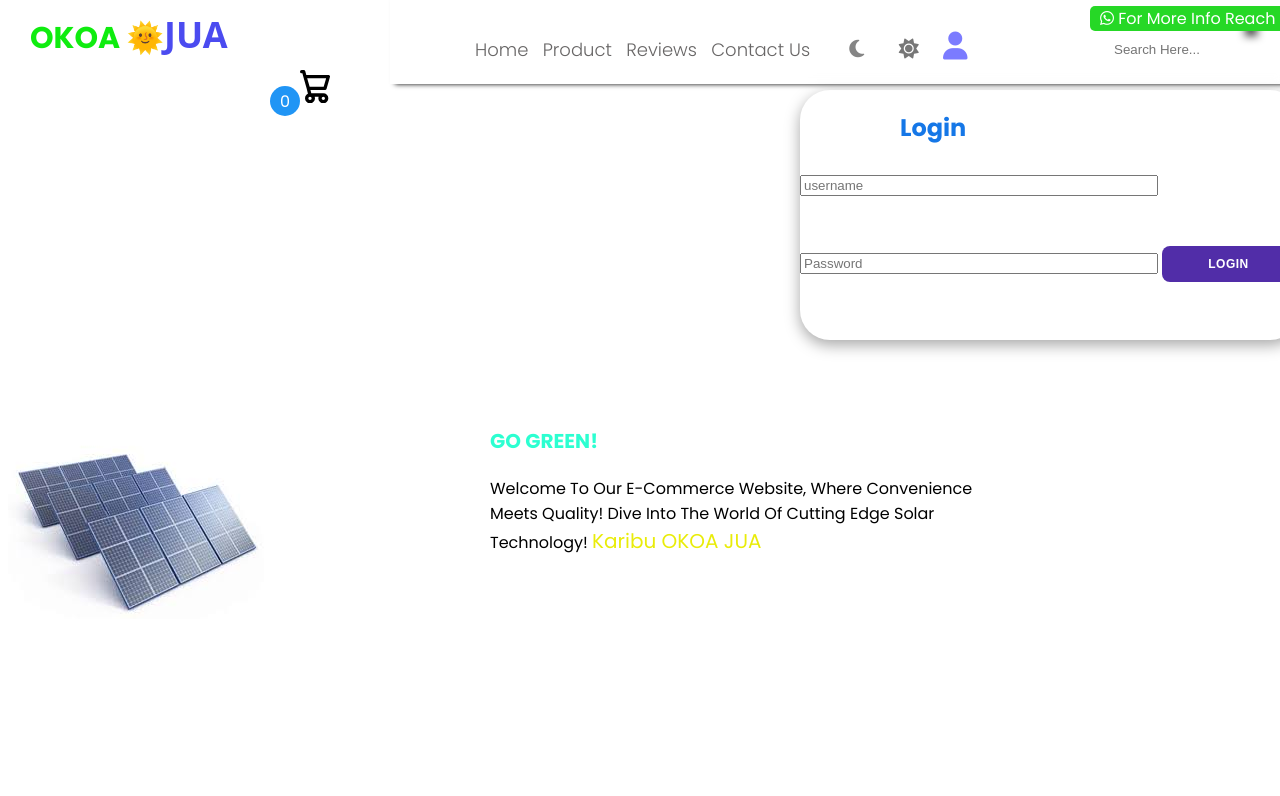
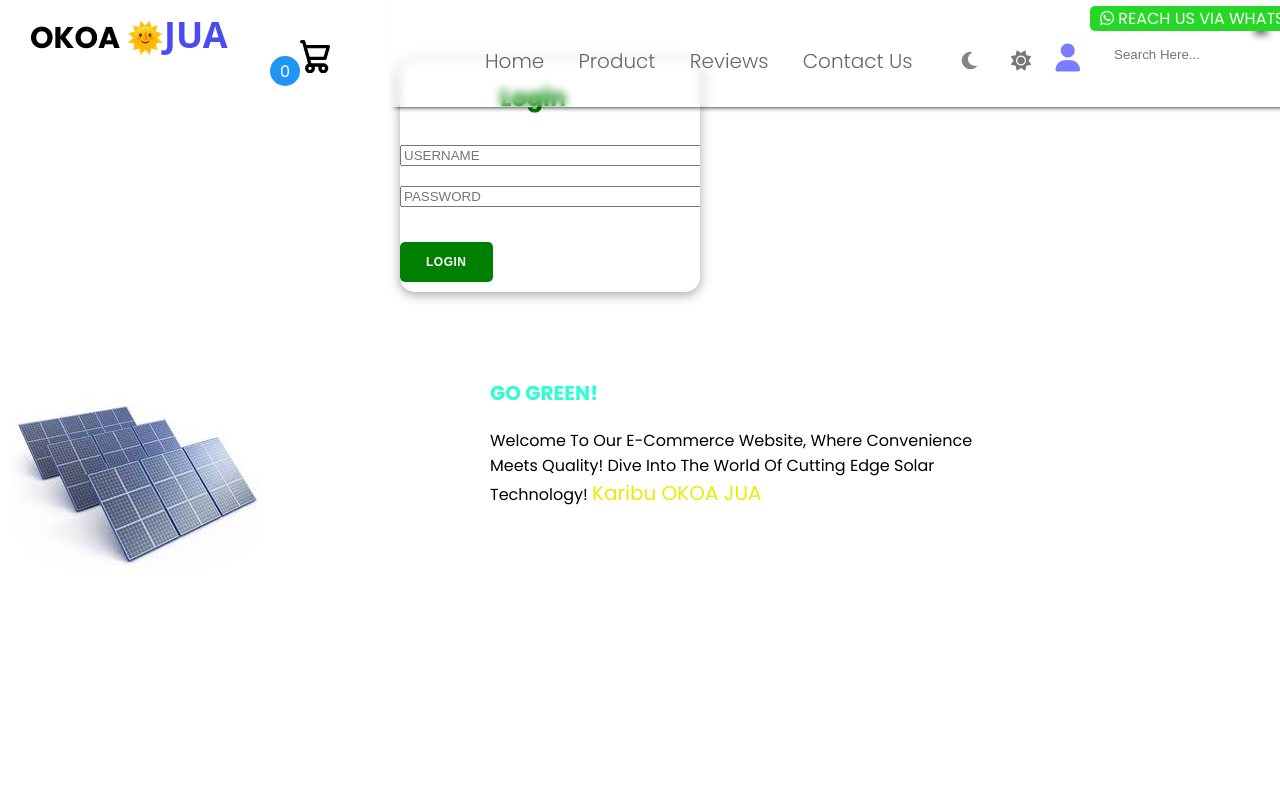
Before and after one commit to MERCYGATUNE/OKOA-JUA-GROUP2-PROJECT, a plain HTML site: page index.html in a window 1280 px wide. Shown: the top 796 px of the page. Drawn offline with Linux system fonts and the light colour scheme.

Commit message:
completed

```diff
--- a/index.html
+++ b/index.html
@@ -3,7 +3,7 @@
   <head>
     <meta charset="UTF-8" />
     <meta name="viewport" content="width=device-width, initial-scale=1.0" />
-    <title>The Okoa JUA website</title>
+    <title>The OKOA JUA WEBSITE</title>
     <link rel="stylesheet" href="style.css" />
 
     <!-- Linking Font Awesome for icons -->
@@ -23,7 +23,7 @@
           <div class="whatsapp">
             <i class="fa-brands fa-whatsapp"></i>
             <a class="whtapp" href="https://wa.me/254707499607 " target="_blank"
-              >for more info reach us !!</a
+              >REACH US VIA WHATSAPP!!</a
             >
           </div>
           <li><a href="#">Home</a></li>
@@ -41,6 +41,7 @@
           </form>
         </ul>
       </div>
+
       <div class="container">
         <div class="icon-cart">
           <svg
@@ -96,13 +97,13 @@
           <input
             class="user"
             type="text"
-            placeholder="username"
+            placeholder="USERNAME"
             id="username"
           />
           <input
             class="passi"
             type="password"
-            placeholder="Password"
+            placeholder="PASSWORD"
             id="password"
           />
           <button class="login" type="submit">Login</button>
@@ -158,7 +159,7 @@
         </div>
       </div>
       <div class="contact" id="contact">
-        <p class="our">Contact <span class="features">Us</span></p>
+        <p class="our">CONTACT <span class="features">US</span></p>
         <div>
           <p>
             <i id="gramlogo" class="fa-brands fa-instagram"></i
@@ -178,7 +179,7 @@
             <i id="gramlogo" class="fa-solid fa-envelope"></i
             ><span id="instag"> E-mail</span>
           </p>
-          <p class="gram">OkoaJuacustomercare@gmail.com</p>
+          <p class="gram">OkoaJuaCustomerCare@gmail.com</p>
         </div>
         <div>
           <p><i id="gramlogo" class="fa-brands fa-x-twitter"></i></p>
--- a/index.js
+++ b/index.js
@@ -266,7 +266,7 @@ document.getElementById('loginForm').addEventListener('submit', function(event)
   const usernameInput = document.getElementById('username');
   const username = usernameInput.value.trim();
   // Displays an allert with the greeting messsage
- window.alert(`welcome ${username}👋 to Okoa Jua 💛`);
+ window.alert(`WELCOME ${username}👋 TO OKOA JUA 💛`);
   // Hides the loggin container
   loginContainer.style.display = 'none';
 
--- a/style.css
+++ b/style.css
@@ -36,9 +36,11 @@ nav ul li {
 
 nav ul li a {
     color: rgb(104, 102, 102);
-    font-size: 18px;
+    font-size: 20px;
     text-decoration: none;
     font-weight: 300;
+     display: block;
+     padding: 10px 10px;
 
 }
 
@@ -108,7 +110,7 @@ nav ul li a:hover {
     margin-top: 30px;
     position: fixed;
     z-index: 1000;
-    color: rgb(15, 236, 15);
+    color:;
     font-weight: bold;
 }
 
@@ -391,18 +393,18 @@ nav ul li a:hover {
 #gramlogo {
     font-size: 20px;
     font-weight: bold;
-    color: red;
+    color:green;
 }
 
 .contact {
-    margin-top: 300px;
     margin-top: 250px;
+    margin-top: 200px;
 }
 
 #instag {
     font-size: 20px;
     font-weight: bold;
-    color: red;
+    color: yellow;
 
 }
 
@@ -410,6 +412,7 @@ nav ul li a:hover {
     font-size: 20px;
     font-family: 'Times New Roman', Times, serif;
     margin-top: -20px;
+
 }
 
 .review-card:hover {
@@ -561,7 +564,7 @@ body.showCart .container {
 }
 
 .cartTab button {
-    background-color: #E8BC0E;
+    background-color:yellow;
     border: none;
     font-family: Poppins;
     font-weight: 500;
@@ -700,14 +703,14 @@ body.showCart .container {
 /* Styling for the login container */
 .login-container {
     background-color: #ffffff00;
-    border-radius: 30px;
-    box-shadow: 0 5px 15px rgba(0, 0, 0, 0.35);
+    border-radius: 15px;
+    box-shadow: 0 3px 12px rgba(0, 0, 0, 0.35);
     overflow: hidden;
-    width: 500px;
-    max-width: 160%;
-    min-height: 250px;
-    margin-left: 800px;
-    margin-top: 50px;
+    width: 300px;
+    max-width: 120%;
+    min-height: 100px;
+    margin-left: 400px;
+    margin-top: 20px;
 }
 
 .login-container h2 {
@@ -716,27 +719,27 @@ body.showCart .container {
 
 .login-container input,
 .login-container button {
-    margin-bottom: 20px;
+    margin-bottom: 10px;
 }
 
 .login-container .close {
     position: absolute;
-    top: 10px;
-    right: 20px;
+    top: 8px;
+    right: 10px;
     cursor: pointer;
 }
 
 .login {
-    background-color: #512da8;
+    background-color: green;
     color: #fff;
     font-size: 12px;
-    padding: 10px 45px;
+    padding: 12px 25px;
     border: 1px solid transparent;
-    border-radius: 8px;
+    border-radius: 5px;
     font-weight: 600;
     letter-spacing: 0.5px;
     text-transform: uppercase;
-    margin-top: 30px;
+    margin-top: 25px;
     cursor: pointer;
 
 
@@ -744,7 +747,7 @@ body.showCart .container {
 
 .loggg {
     margin-left: 100px;
-    color: rgb(21, 119, 231);
+    color:green;
 }
 
 .revieww {
```
